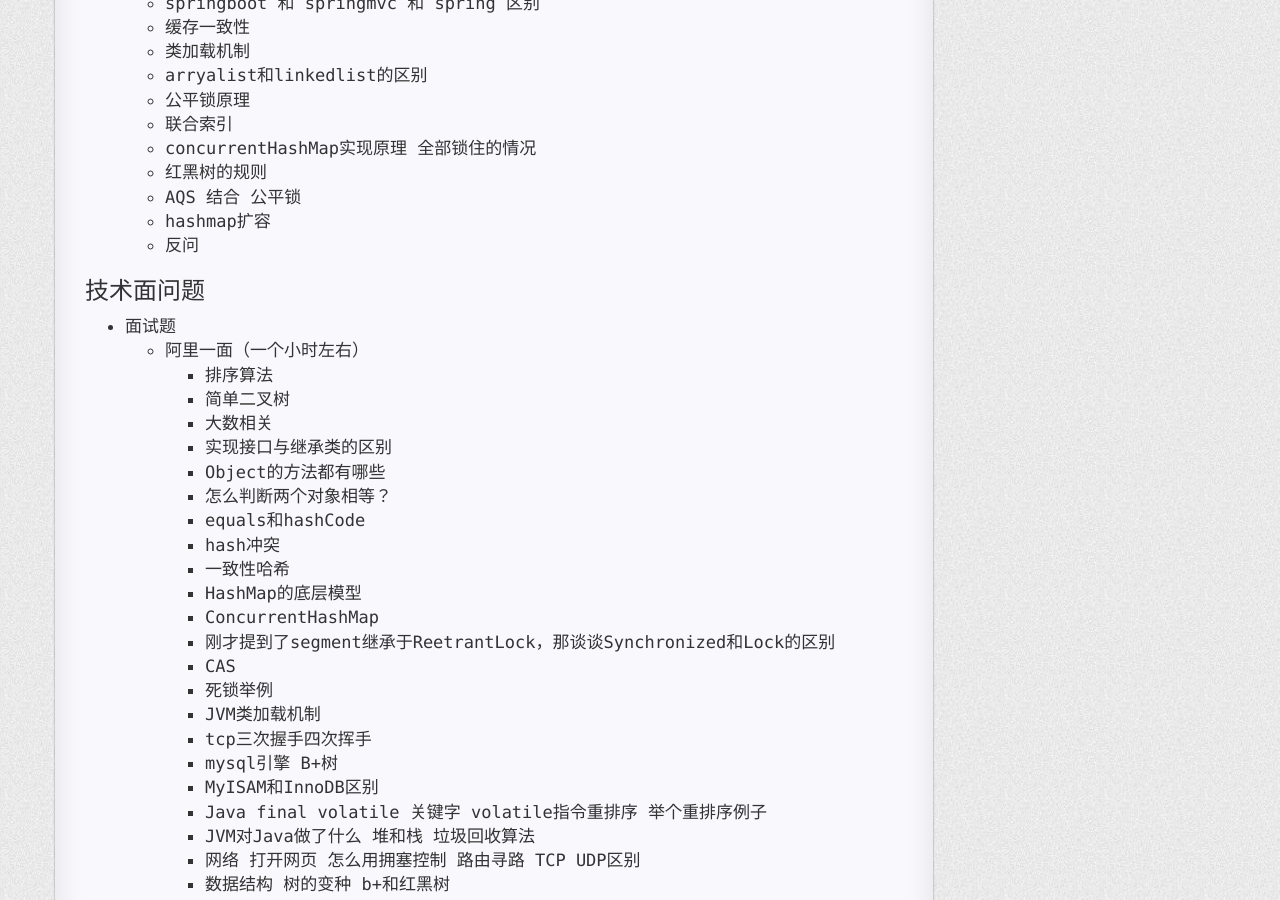
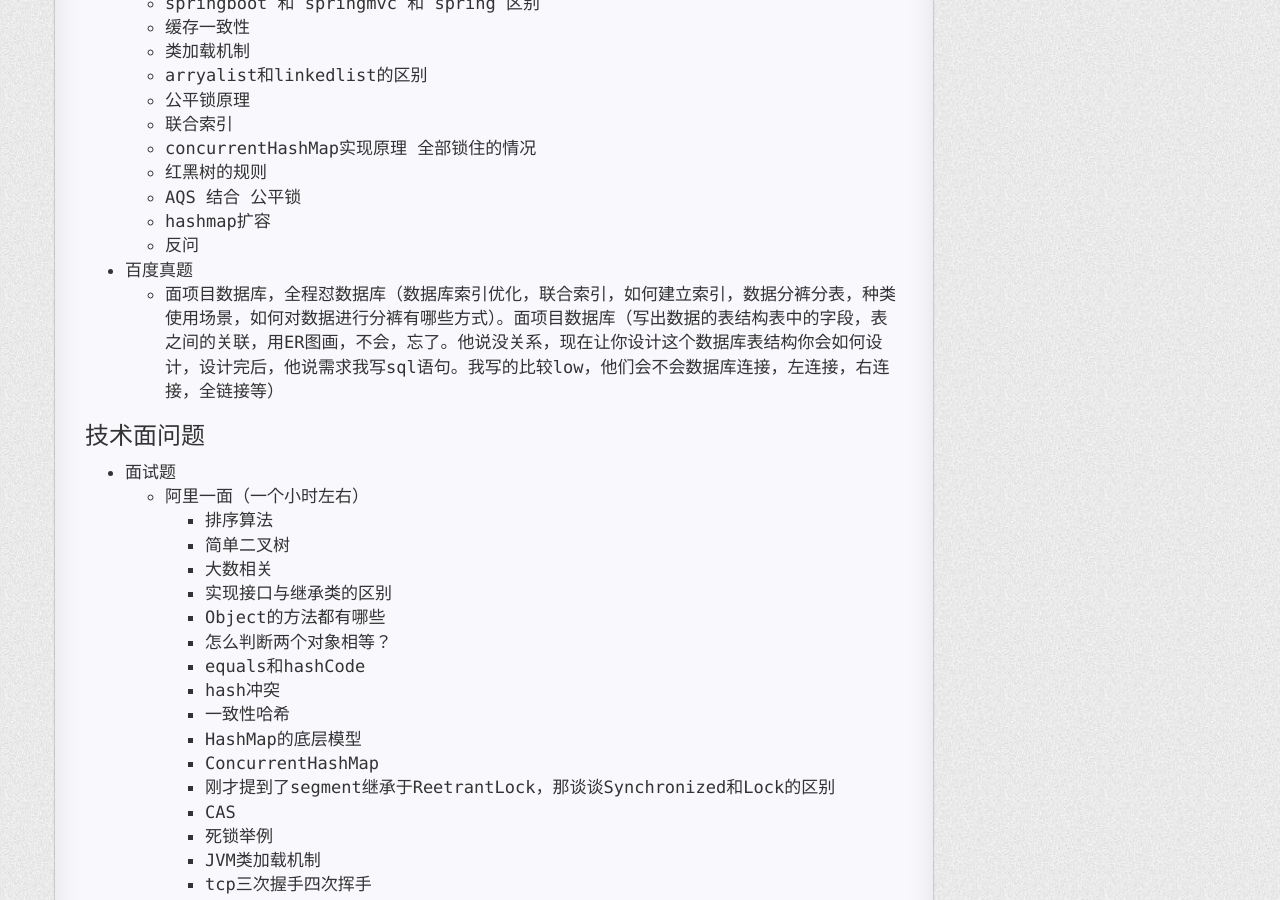
Before and after one commit to yukia-yuqin/blog, a Jekyll site: the page built from _posts/2019-06-29-JAVA-inerview.md, in a window 1280 px wide and 900 px high, scrolled down 1431 px. Built offline with Jekyll 4.4.1, drawn with Linux system fonts in a browser that asks for light colours; nearby versions of some CDN libraries; comment, search, counter and statistics services are not loaded; a style sheet for code colours, icons or effects is not loaded.

Commit message:
Update 2019-06-29-JAVA-inerview.md

```diff
--- a/_posts/2019-06-29-JAVA-inerview.md
+++ b/_posts/2019-06-29-JAVA-inerview.md
@@ -50,6 +50,8 @@ categories: interview
     - AQS 结合 公平锁
     - hashmap扩容
     - 反问
+- 百度真题
+    - 面项目数据库，全程怼数据库（数据库索引优化，联合索引，如何建立索引，数据分裤分表，种类使用场景，如何对数据进行分裤有哪些方式）。面项目数据库（写出数据的表结构表中的字段，表之间的关联，用ER图画，不会，忘了。他说没关系，现在让你设计这个数据库表结构你会如何设计，设计完后，他说需求我写sql语句。我写的比较low，他们会不会数据库连接，左连接，右连接，全链接等）
 
 ### 技术面问题
 
```
